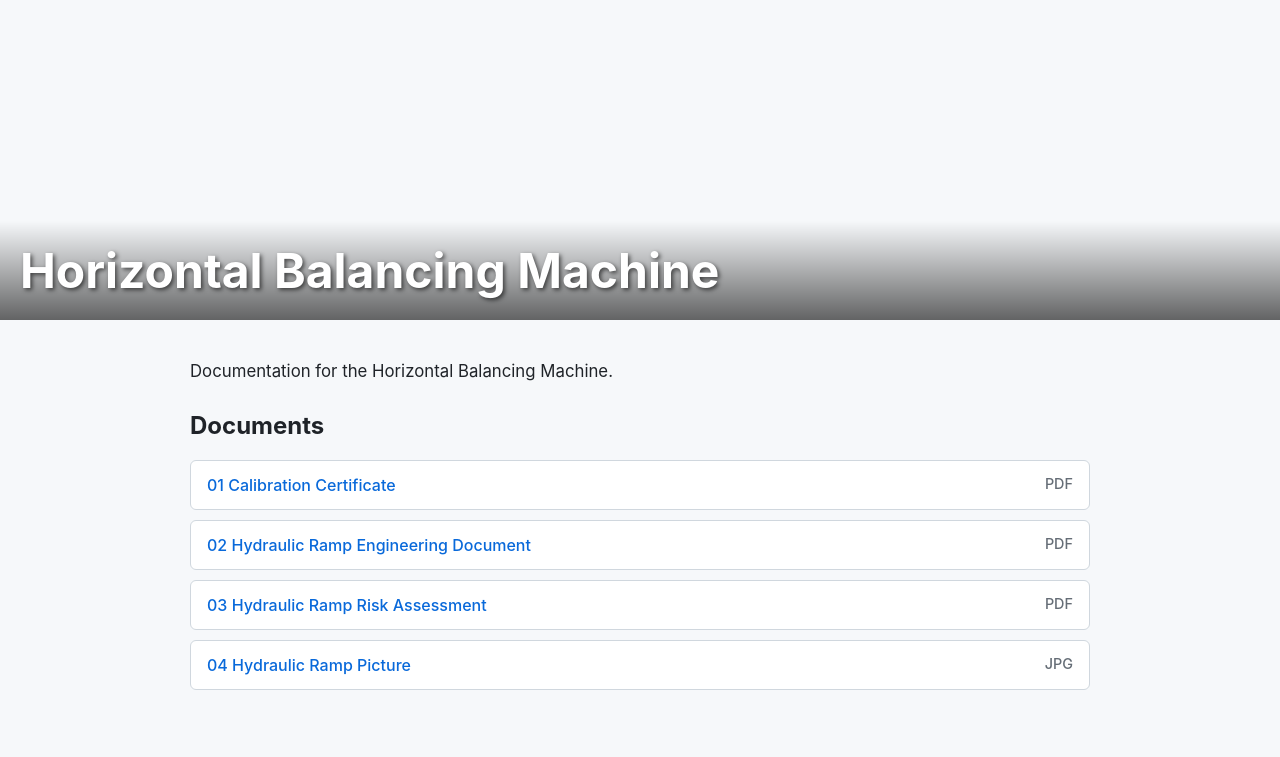
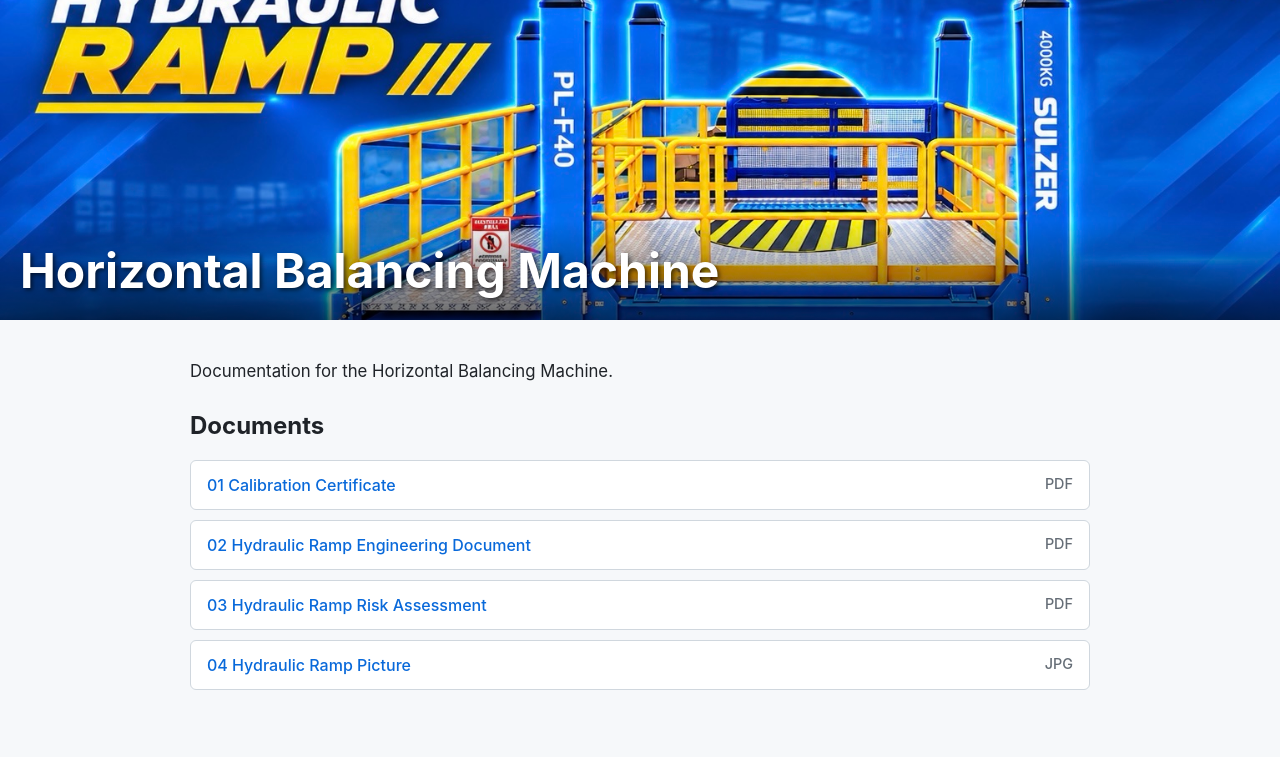
Before and after one commit to sasosabudhabi/Hydraulic_Ramp_Assembly_1, a plain HTML site: page index.html in a window 1280 px wide. Drawn offline with Linux system fonts and the light colour scheme.

Commit message:
Update index.html

```diff
--- a/index.html
+++ b/index.html
@@ -16,7 +16,7 @@ body {
 .banner {
     width: 100%;
     height: 320px;
-    background-image: url("04_Hydraulic_Ramp_Picture_A3.jpg");
+    background-image: url("04_Hydraulic_Ramp_Picture.jpg");
     background-size: cover;
     background-position: center;
     position: relative;
@@ -117,7 +117,7 @@ Documentation for the Horizontal Balancing Machine.
 </li>
 
 <li>
-    <a href="04_Hydraulic_Ramp_Picture_A3.jpg" target="_blank">
+    <a href="04_Hydraulic_Ramp_Picture.jpg" target="_blank">
         04 Hydraulic Ramp Picture
         <span class="type">JPG</span>
     </a>
```
